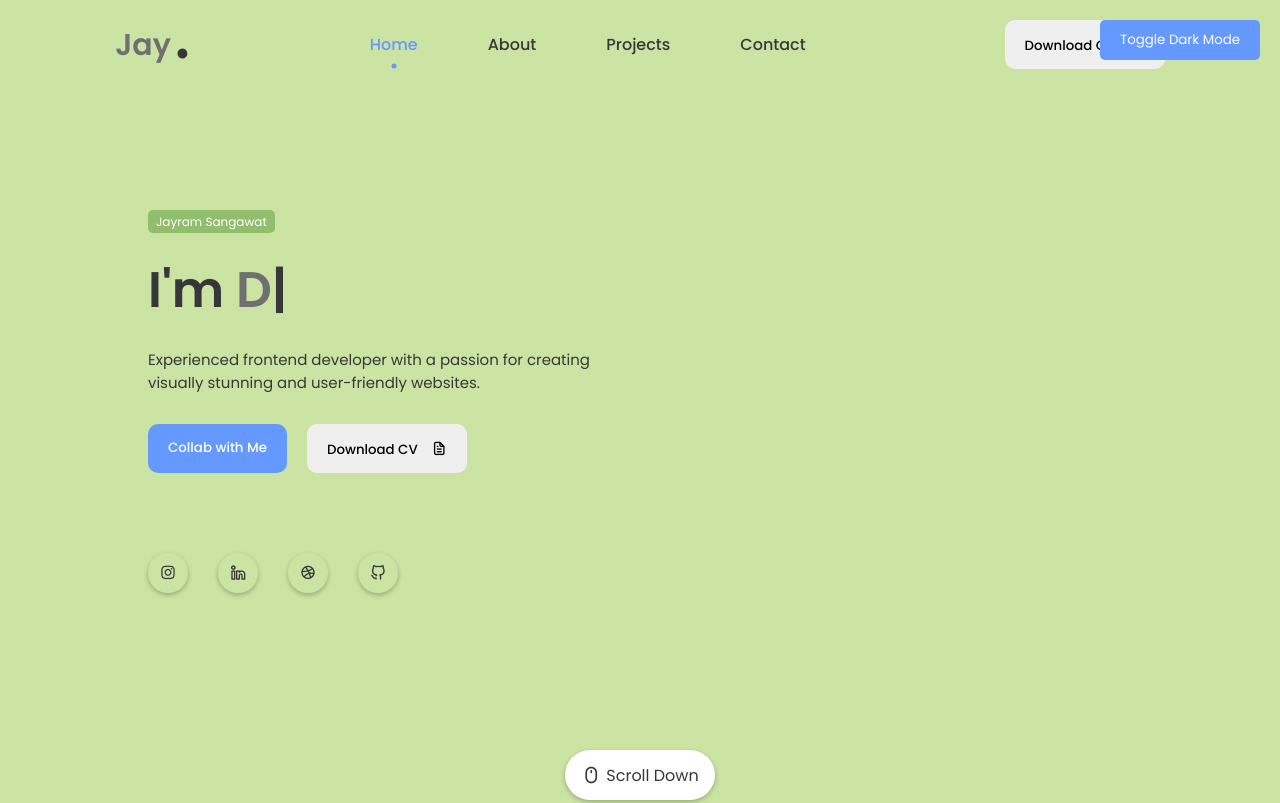
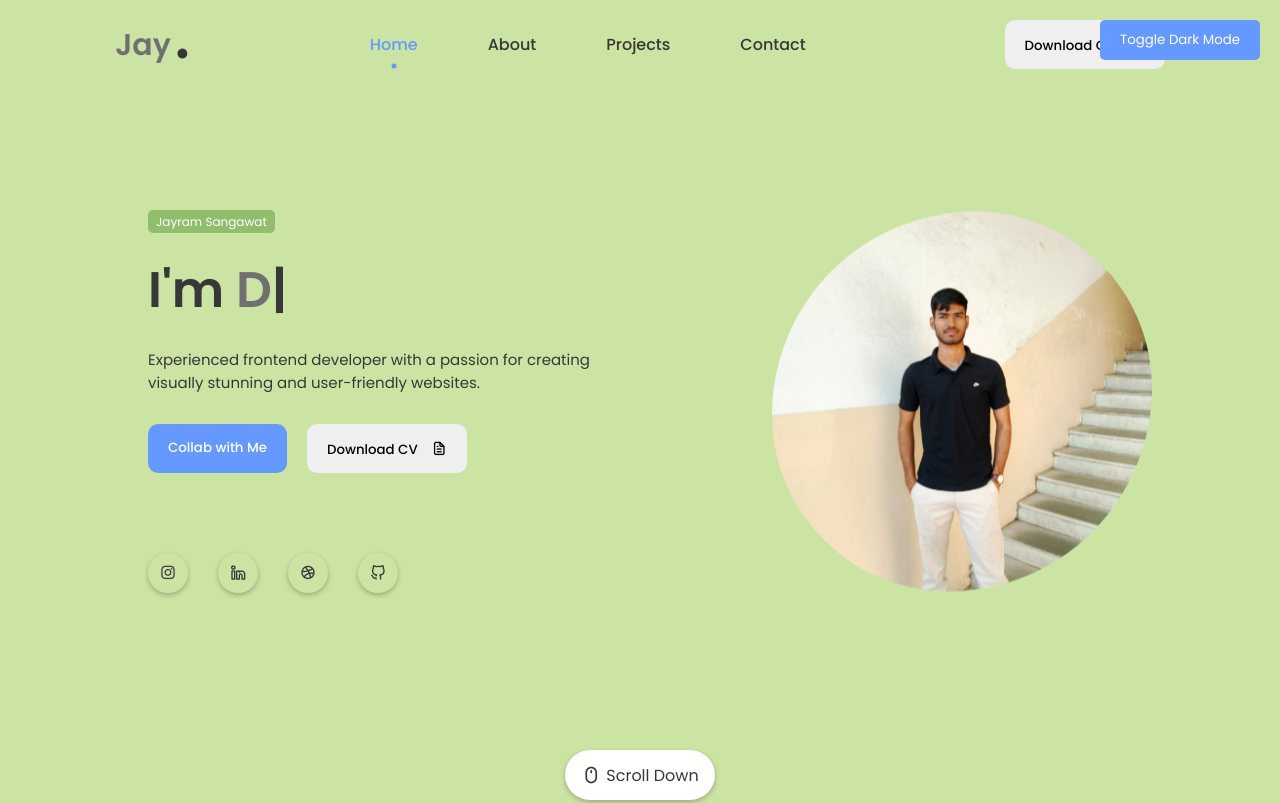
Before and after one commit to jayramgit94/portfolio, a plain HTML site: page index.html in a window 1280 px wide. Shown: the top 803 px of the page. Drawn offline with nearby package versions, Linux system fonts and the light colour scheme.

Commit message:
Update index.html
img

```diff
--- a/index.html
+++ b/index.html
@@ -909,7 +909,7 @@ body.dark-mode .bottom-footer {
                 </div>
                 <div class="featured-image">
                     <div class="image">
-                        <img src="./assets/images/avatar.jpg" alt="avatar">
+                        <img src="./avatar.jpg" alt="avatar">
                     </div>
                 </div>
                 <div class="scroll-icon-box">
```
